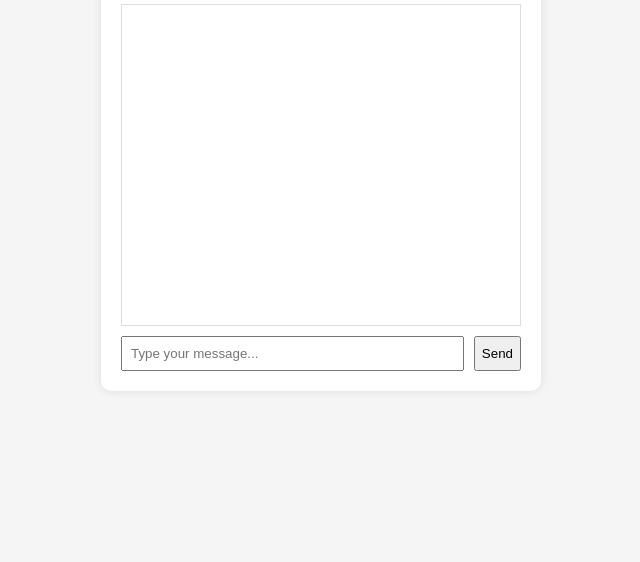
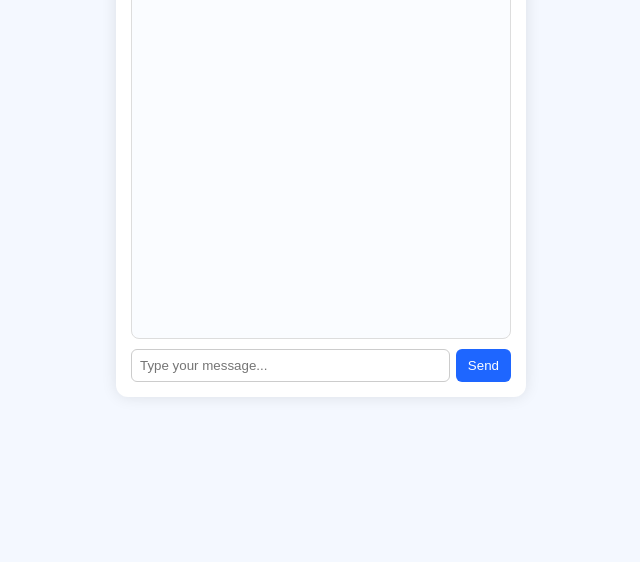
Before and after one commit to FatimaAlzayer/AI-language-partner, a plain HTML site: page FrontEnd/chat.html in a window 1280 px wide. Shown: the part 254-816 px from the top of the page, without its empty margins (319-959 px from the left). Drawn offline with Linux system fonts and the light colour scheme.

Commit message:
Update style.css

```diff
--- a/FrontEnd/style.css
+++ b/FrontEnd/style.css
@@ -1,34 +1,76 @@
-body {
-  font-family: Arial;
-  background: #f5f5f5;
-  display: flex;
-  justify-content: center;
-  align-items: center;
-  height: 100vh;
+body{
+    margin:0;
+    font-family: Arial, sans-serif;
+    background:#f4f8ff;
+    display:flex;
+    justify-content:center;
+    align-items:center;
+    height:100vh;
 }
 
-.chat-container {
-  background: white;
-  padding: 20px;
-  width: 400px;
-  border-radius: 10px;
-  box-shadow: 0 0 10px rgba(0,0,0,0.1);
+.chat-container{
+    width:380px;
+    background:white;
+    border-radius:12px;
+    box-shadow:0 0 15px rgba(0,0,0,0.1);
+    padding:15px;
 }
 
-.chat-box {
-  height: 300px;
-  border: 1px solid #ddd;
-  margin-bottom: 10px;
-  padding: 10px;
-  overflow-y: auto;
+.chat-container h2{
+    text-align:center;
+    color:#1e66ff;
+    margin-bottom:10px;
 }
 
-.input-area {
-  display: flex;
-  gap: 10px;
+.chat-box{
+    height:350px;
+    border:1px solid #ddd;
+    border-radius:8px;
+    padding:10px;
+    overflow-y:auto;
+    background:#fafcff;
 }
 
-input {
-  flex: 1;
-  padding: 8px;
+.message{
+    margin:8px 0;
+    padding:8px 12px;
+    border-radius:10px;
+    max-width:75%;
 }
+
+.user{
+    background:#1e66ff;
+    color:white;
+    margin-left:auto;
+}
+
+.ai{
+    background:#e6f0ff;
+    color:#333;
+}
+
+.input-area{
+    display:flex;
+    margin-top:10px;
+}
+
+.input-area input{
+    flex:1;
+    padding:8px;
+    border-radius:6px;
+    border:1px solid #ccc;
+}
+
+.input-area button{
+    margin-left:6px;
+    padding:8px 12px;
+    border:none;
+    background:#1e66ff;
+    color:white;
+    border-radius:6px;
+    cursor:pointer;
+}
+
+.input-area button:hover{
+    background:#004de6;
+}
```
